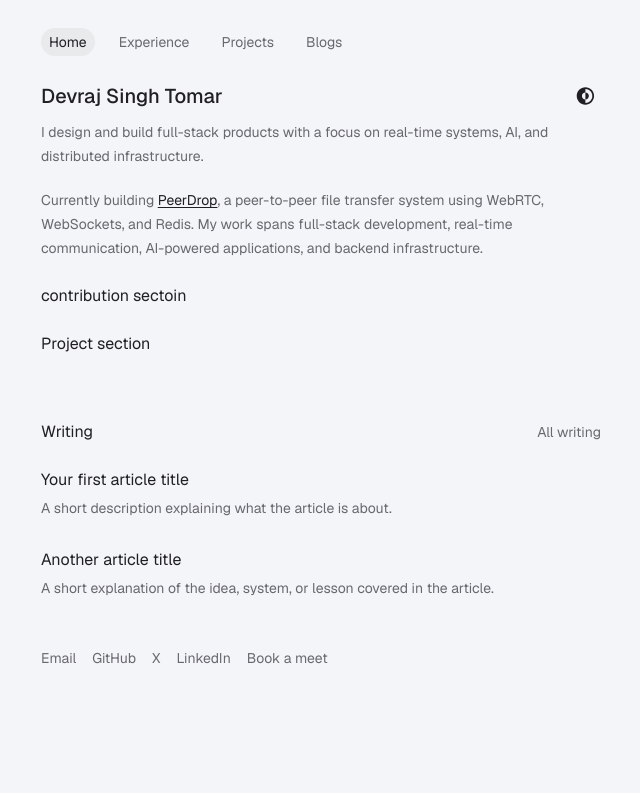
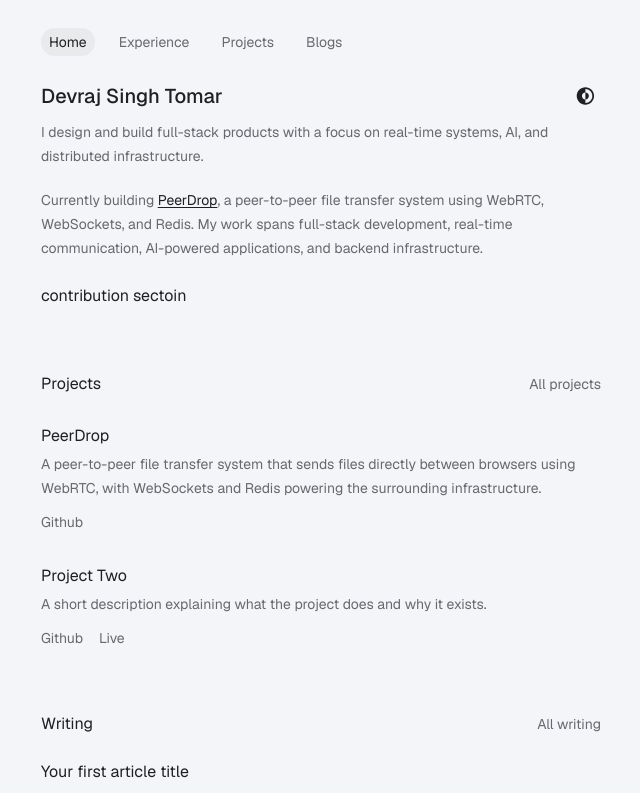
Before and after one commit to Devraj-singh-tomar/devraj-portfolio, a Next.js app: page / in a window 1280 px wide. Shown: the top 793 px of the page, without its empty margins (319-959 px from the left). Built offline with nearby package versions, Linux system fonts and the light colour scheme.

Commit message:
feat: add projects section with project items and configuration

```diff
--- a/src/app/page.tsx
+++ b/src/app/page.tsx
@@ -1,4 +1,5 @@
 import Hero from "@/components/hero";
+import { ProjectsSection } from "@/components/projects/projects-section";
 import { WritingSection } from "@/components/writing/writing-section";
 
 export default function Home() {
@@ -8,7 +9,7 @@ export default function Home() {
 
       <div className="">contribution sectoin</div>
 
-      <div className="">Project section</div>
+      <ProjectsSection />
 
       <WritingSection />
     </div>
--- /dev/null
+++ b/src/app/projects/page.tsx
@@ -0,0 +1,22 @@
+import { projects } from "@/config/projects";
+import { ProjectItem } from "@/components/projects/project-item";
+import { HeroHeader } from "@/components/hero-header";
+
+export default function ProjectsPage() {
+  return (
+    <div className="pb-12">
+      <HeroHeader
+        title="Projects"
+        description=" Things I've built and shipped."
+      />
+
+      <section className="mt-12">
+        <div className="flex flex-col gap-8">
+          {projects.map((project) => (
+            <ProjectItem key={project.title} project={project} />
+          ))}
+        </div>
+      </section>
+    </div>
+  );
+}
--- /dev/null
+++ b/src/components/projects/project-item.tsx
@@ -0,0 +1,40 @@
+import { Project } from "@/config/projects";
+import Link from "next/link";
+
+type ProjectItemProps = {
+  project: Project;
+};
+
+export function ProjectItem({ project }: ProjectItemProps) {
+  return (
+    <article className="group">
+      <h3 className="text-base leading-6 ">{project.title}</h3>
+
+      <p className="mt-1 max-w-[34rem] text-sm leading-6 text-muted-foreground">
+        {project.description}
+      </p>
+
+      <div className="mt-3 flex items-center gap-4 text-sm text-muted-foreground">
+        <Link
+          href={project.github}
+          target="_blank"
+          rel="noopener noreferrer"
+          className="hover:text-foreground hover:underline underline-offset-2"
+        >
+          Github
+        </Link>
+
+        {project.live && (
+          <a
+            href={project.live}
+            target="_blank"
+            rel="noopener noreferrer"
+            className=" hover:text-foreground hover:underline underline-offset-3"
+          >
+            Live
+          </a>
+        )}
+      </div>
+    </article>
+  );
+}
--- /dev/null
+++ b/src/components/projects/projects-section.tsx
@@ -0,0 +1,28 @@
+import Link from "next/link";
+import { projects } from "@/config/projects";
+import { ProjectItem } from "./project-item";
+
+export function ProjectsSection() {
+  const featuredProjects = projects.slice(0, 5);
+
+  return (
+    <section className="mt-16">
+      <div className="mb-7 flex items-baseline justify-between">
+        <h2 className="text-base font-normal">Projects</h2>
+
+        <Link
+          href="/projects"
+          className="text-sm text-muted-foreground transition-colors hover:text-foreground"
+        >
+          All projects
+        </Link>
+      </div>
+
+      <div className="flex flex-col gap-8">
+        {featuredProjects.map((project) => (
+          <ProjectItem key={project.title} project={project} />
+        ))}
+      </div>
+    </section>
+  );
+}
--- /dev/null
+++ b/src/config/projects.ts
@@ -0,0 +1,24 @@
+export type Project = {
+  title: string;
+  description: string;
+  github: string;
+  live: string;
+};
+
+export const projects: Project[] = [
+  {
+    title: "PeerDrop",
+    description:
+      "A peer-to-peer file transfer system that sends files directly between browsers using WebRTC, with WebSockets and Redis powering the surrounding infrastructure.",
+    github: "https://github.com/Devraj-singh-tomar/peerdrop",
+    live: "",
+  },
+
+  {
+    title: "Project Two",
+    description:
+      "A short description explaining what the project does and why it exists.",
+    github: "https://github.com/Devraj-singh-tomar/project-two",
+    live: "https://project-two.example.com",
+  },
+];
```
